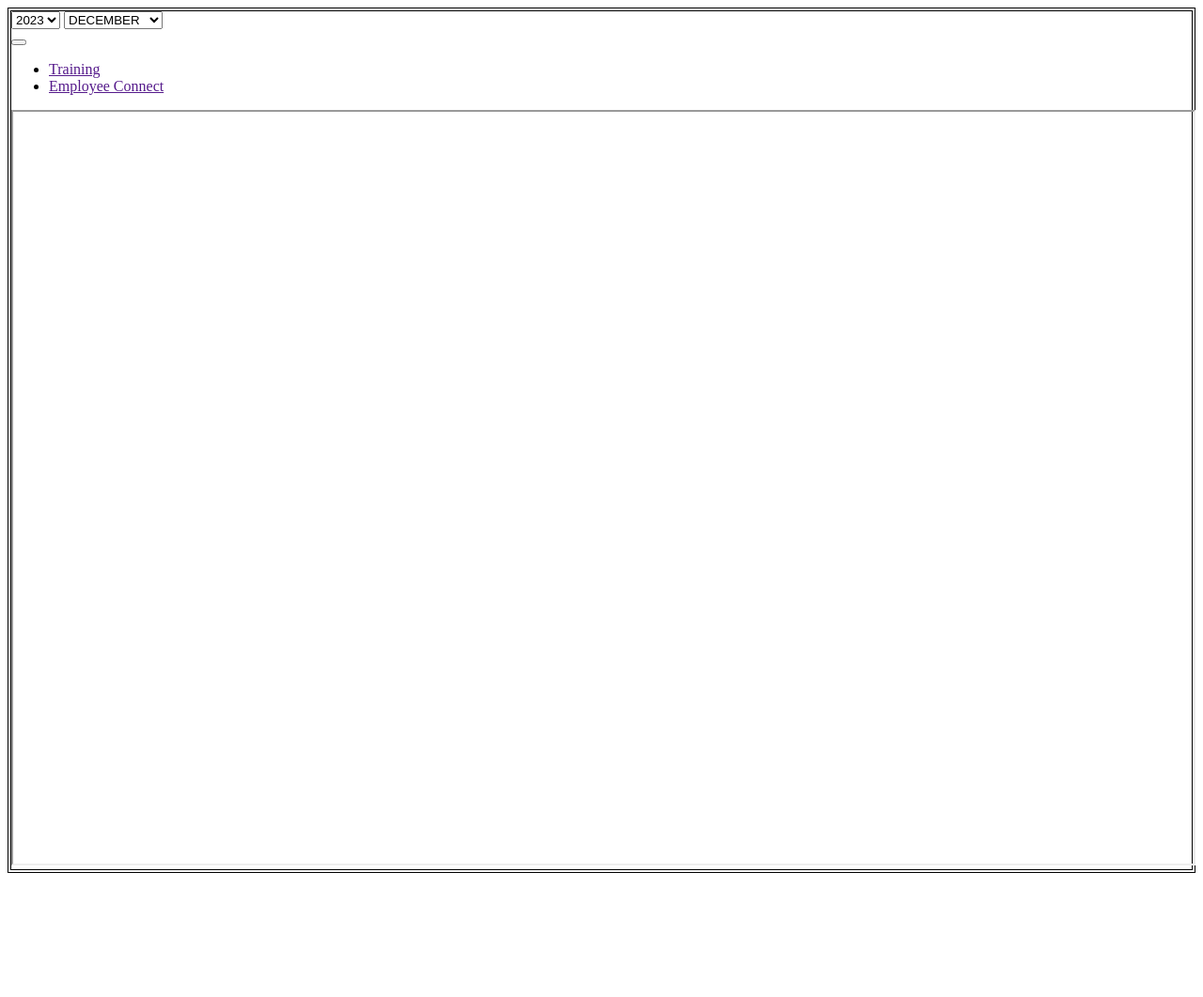
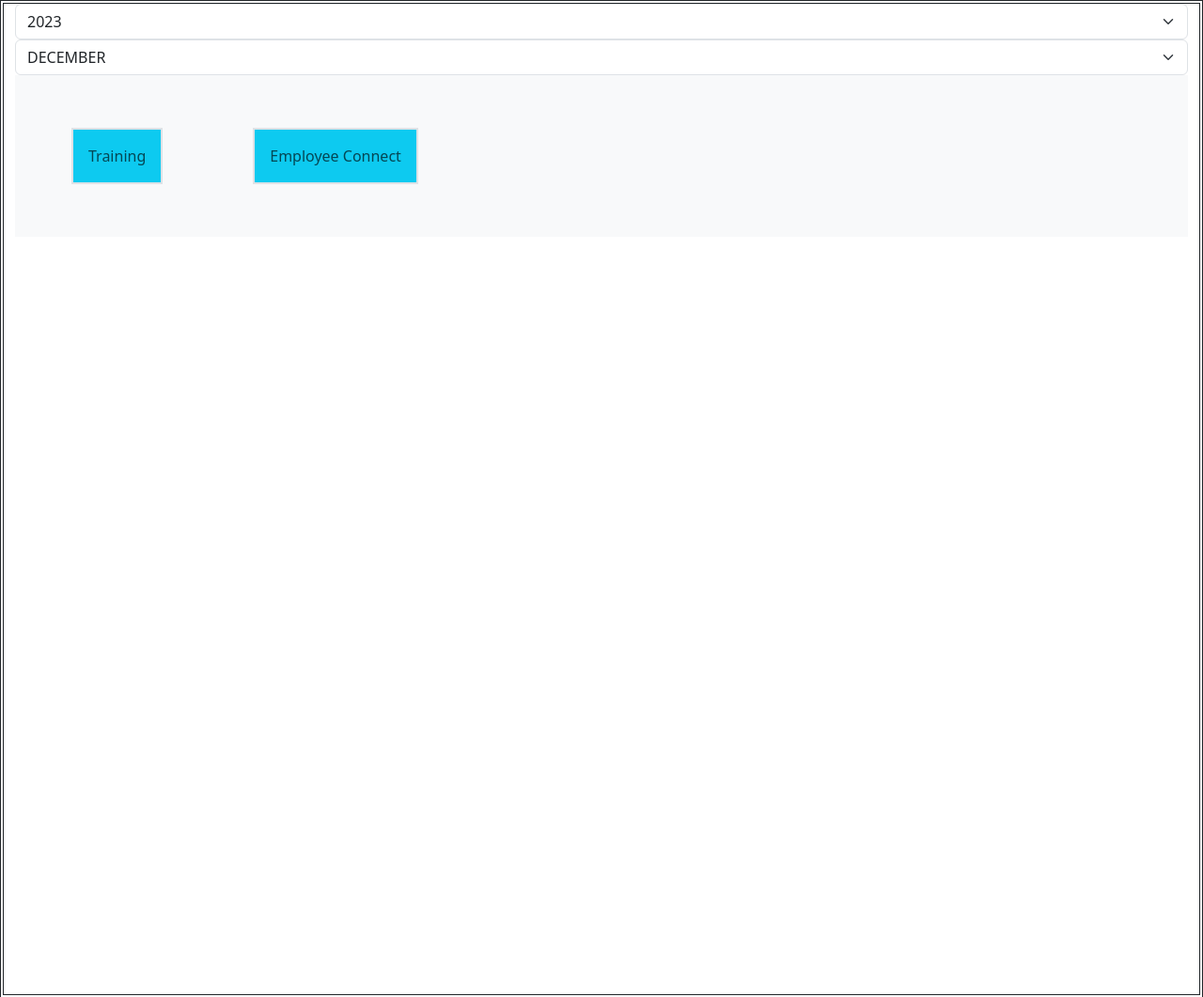
Before and after one commit to vinaneosoft/NeosoftCalenderProject, a plain HTML site: page index.html in a window 1280 px wide. Shown: the whole page at 94% size. Before the commit the page ends 937 px from the top, so only its background shows below. Drawn offline with nearby package versions, Linux system fonts and the light colour scheme.

Commit message:
cdn paths added

```diff
--- a/index.html
+++ b/index.html
@@ -4,7 +4,7 @@
     <meta charset="UTF-8">
     <meta name="viewport" content="width=device-width, initial-scale=1.0">
     <title>Document</title>
-
+    <link href="https://cdn.jsdelivr.net/npm/bootstrap@5.3.2/dist/css/bootstrap.min.css" rel="stylesheet" integrity="sha384-T3c6CoIi6uLrA9TneNEoa7RxnatzjcDSCmG1MXxSR1GAsXEV/Dwwykc2MPK8M2HN" crossorigin="anonymous">
     <link rel="stylesheet" href="CSS/mystyle.css">
 </head>
 <body>
@@ -34,7 +34,7 @@
             <iframe id="calenderFrame" allow="autoplay" src="" frameborder="1" name="calenderFrame" title="calender"></iframe>
           </section>
     </div>
-
+    <script src="https://cdn.jsdelivr.net/npm/bootstrap@5.3.2/dist/js/bootstrap.bundle.min.js" integrity="sha384-C6RzsynM9kWDrMNeT87bh95OGNyZPhcTNXj1NW7RuBCsyN/o0jlpcV8Qyq46cDfL" crossorigin="anonymous"></script>
     <script src="JS/myscript.js"></script>
 </body>
 </html>
```
